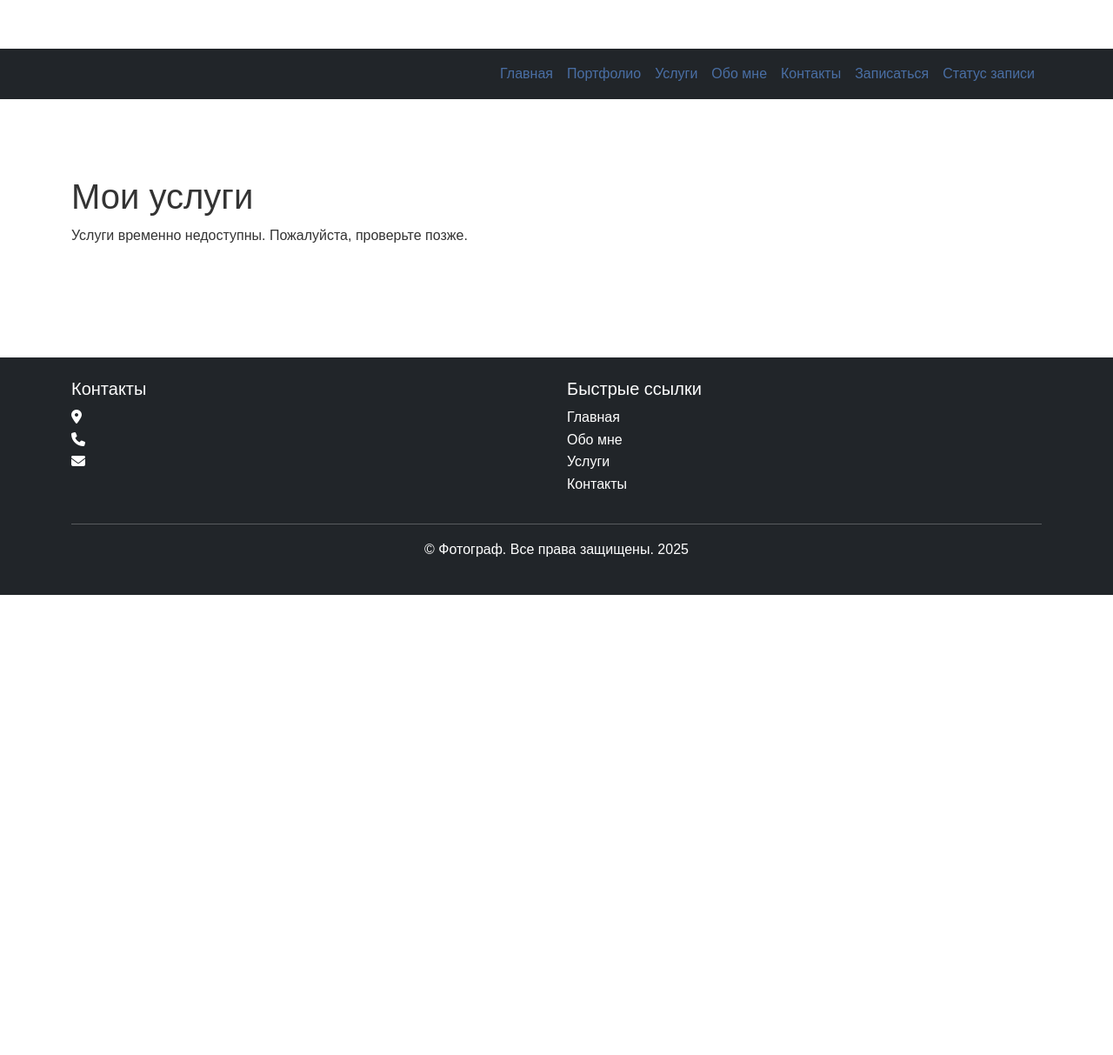
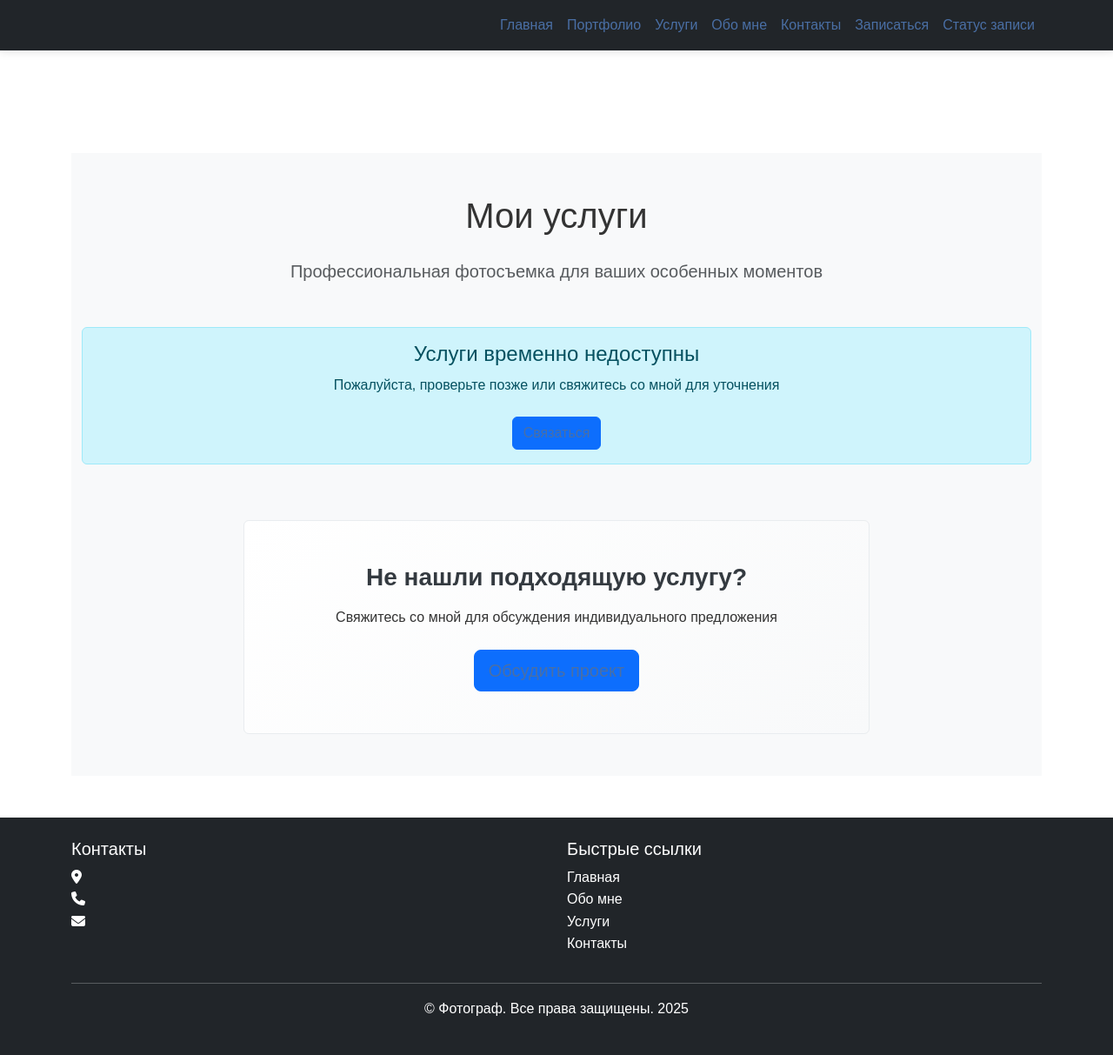
Before and after one commit to Alex-Berezovsky-non/Vivid_Project, a Django app: page /services/ in a window 1280 px wide. Shown: the whole page at 87% size. Before the commit the page ends 684 px from the top, so only its background shows below. Run offline with Django 5.2, Linux system fonts and the light colour scheme; data comes from the database, SQL or seed files in the repository; data that the repository does not hold is empty.

Commit message:
feat: make navbar fixed and center services page
RU:
Сделано навбар фиксированным и центрирована страница услуг
- Навбар теперь фиксированный и виден при скролле на всех страницах
- Добавлены компенсирующие отступы для фиксированного навбара
- Полностью центрирована страница услуг
- Улучшены стили карточек услуг с анимациями
- Добавлен призыв к действию на странице услуг

ENG:
Made navbar fixed and centered services page
- Navbar is now fixed and visible on scroll across all pages
- Added compensating padding for fixed navbar
- Fully centered services page layout
- Improved service cards styling with animations
- Added call-to-action on services page"

```diff
--- a/core/static/core/css/gallery.css
+++ b/core/static/core/css/gallery.css
@@ -80,3 +80,9 @@
     font-size: 2.5rem;
     font-weight: 300;
 }
+.gallery-section {
+    padding: 4rem 0;
+    background: #f8f9fa;
+    position: relative;
+    z-index: 1;
+}
--- a/core/static/core/css/styles.css
+++ b/core/static/core/css/styles.css
@@ -11,7 +11,7 @@
   font-family: 'Arial', sans-serif;
   color: #333;
   line-height: 1.6;
-  padding-top: 56px; /* Для фиксированной навигации */
+  padding-top: 76px !important; /* Компенсация для фиксированного навбара */
 }
 
 /* !important для переопределения Bootstrap */
@@ -25,12 +25,22 @@
   color: #3a5a80 !important;
 }
 
-/* Hero секция с фото */
+/* Фиксированный навбар */
+.navbar.fixed-top {
+  position: fixed;
+  top: 0;
+  right: 0;
+  left: 0;
+  z-index: 1030;
+  box-shadow: 0 2px 10px rgba(0,0,0,0.1);
+}
+
+/* Герой-секция без отступа сверху */
 .hero {
-  padding: 6rem 0;
+  margin-top: 0 !important;
+  padding: 4rem 0 6rem !important;
   background: linear-gradient(135deg, #f8f9fa 0%, #e9ecef 100%);
   text-align: center;
-  margin-top: -56px;
 }
 
 .hero-photo {
@@ -46,6 +56,11 @@
 .hero-photo:hover {
   transform: perspective(1000px) rotateY(0deg);
   box-shadow: 0 25px 50px rgba(0,0,0,0.2);
+}
+
+/* Убедимся, что все секции имеют правильные отступы */
+section {
+  scroll-margin-top: 80px; /* Для якорных ссылок */
 }
 
 /* Кнопка - более специфичный селектор */
@@ -85,29 +100,94 @@
   flex: 1;
 }
 
-/* Страница услуг */
-.services {
-  padding: 4rem 0;
+/* Центрирование для услуг и работ */
+.preview-services,
+.preview-portfolio {
+  text-align: center;
 }
 
+/* Карточки услуг - объединенные стили */
 .service-card {
+  background: white;
   border: 1px solid #eee;
-  border-radius: 8px;
-  padding: 2rem;
+  border-radius: 15px;
+  padding: 2.5rem;
   margin-bottom: 2rem;
+  transition: all 0.3s ease;
+  height: 100%;
+  display: flex;
+  flex-direction: column;
+  align-items: center;
+  box-shadow: 0 5px 20px rgba(0,0,0,0.1);
+}
+
+.service-card:hover {
+  transform: translateY(-10px);
+  box-shadow: 0 15px 40px rgba(0,0,0,0.15);
+}
+
+.service-header h2,
+.service-card h3 {
+  color: var(--primary-color);
+  margin-bottom: 1rem;
+  font-weight: 600;
+}
+
+.service-header h2 {
+  font-size: 1.8rem;
+}
+
+.service-body .price,
+.service-card .price {
+  font-size: 2.2rem;
+  font-weight: bold;
+  color: var(--primary-color);
+  margin: 1.5rem 0;
+}
+
+.service-body p {
+  color: var(--secondary-color);
+  line-height: 1.6;
+  margin-bottom: 2rem;
+}
+
+.service-footer {
+  margin-top: auto;
+}
+
+/* Карточки альбомов */
+.preview-portfolio .card {
+  border: none;
+  border-radius: 15px;
+  overflow: hidden;
+  box-shadow: 0 5px 15px rgba(0,0,0,0.1);
   transition: all 0.3s ease;
 }
 
-.service-card:hover {
+.preview-portfolio .card:hover {
   transform: translateY(-5px);
-  box-shadow: 0 10px 20px rgba(0,0,0,0.1);
+  box-shadow: 0 15px 30px rgba(0,0,0,0.15);
 }
 
-.price {
-  font-size: 1.5rem;
-  font-weight: bold;
-  color: var(--primary-color);
-  margin: 1rem 0;
+.preview-portfolio .card-img-top {
+  height: 250px;
+  object-fit: cover;
+}
+
+.preview-portfolio .card-title {
+  color: var(--dark-color);
+  font-weight: 600;
+}
+
+/* Кнопки */
+.btn-outline-primary {
+  border-width: 2px;
+  font-weight: 500;
+}
+
+.btn-outline-primary:hover {
+  background-color: var(--primary-color);
+  border-color: var(--primary-color);
 }
 
 /* Контакты */
@@ -220,8 +300,32 @@
   transform: translateY(-2px);
 }
 
+/* Стили для страницы услуг */
+.services {
+  background: #f8f9fa;
+  min-height: 70vh;
+}
+
+.cta-box {
+  background: linear-gradient(135deg, #ffffff 0%, #f8f9fa 100%);
+  border: 1px solid #e9ecef;
+  padding: 3rem;
+  border-radius: 15px;
+  text-align: center;
+}
+
+.cta-box h3 {
+  color: var(--dark-color);
+  font-weight: 600;
+  margin-bottom: 1.5rem;
+}
+
 /* Адаптивность */
 @media (max-width: 992px) {
+  .navbar.fixed-top {
+    position: fixed;
+  }
+
   .about-content {
     flex-direction: column;
   }
@@ -233,7 +337,7 @@
 
   .hero {
     text-align: center;
-    padding: 4rem 0;
+    padding: 2rem 0 4rem !important;
   }
 
   .hero-photo {
@@ -245,9 +349,7 @@
   .hero-photo:hover {
     transform: scale(1.05);
   }
-}
 
-@media (max-width: 768px) {
   .social-icons {
     justify-content: center;
   }
@@ -256,3 +358,25 @@
     justify-content: center;
   }
 }
+
+@media (max-width: 768px) {
+  body {
+    padding-top: 66px !important;
+  }
+
+  .service-card {
+    padding: 2rem 1.5rem;
+  }
+
+  .service-header h2 {
+    font-size: 1.5rem;
+  }
+
+  .service-body .price {
+    font-size: 1.8rem;
+  }
+
+  .cta-box {
+    padding: 2rem !important;
+  }
+}
--- /dev/null
+++ b/core/static/core/js/main.js
@@ -0,0 +1,17 @@
+// Плавная прокрутка для якорных ссылок
+document.addEventListener('DOMContentLoaded', function() {
+    // Плавная прокрутка для всех ссылок с хэшем
+    document.querySelectorAll('a[href^="#"]').forEach(anchor => {
+        anchor.addEventListener('click', function (e) {
+            e.preventDefault();
+            const target = document.querySelector(this.getAttribute('href'));
+            if (target) {
+                const offsetTop = target.offsetTop - 80; // Компенсация для фиксированного навбара
+                window.scrollTo({
+                    top: offsetTop,
+                    behavior: 'smooth'
+                });
+            }
+        });
+    });
+});
--- a/core/templates/core/base.html
+++ b/core/templates/core/base.html
@@ -19,8 +19,8 @@
     <link rel="stylesheet" href="https://cdnjs.cloudflare.com/ajax/libs/font-awesome/6.4.0/css/all.min.css">
 </head>
 <body>
-    <!-- Навбар -->
-    <nav class="navbar navbar-expand-lg navbar-dark bg-dark">
+    <!-- Фиксированный навбар -->
+    <nav class="navbar navbar-expand-lg navbar-dark bg-dark fixed-top">
         <div class="container">
             <a class="navbar-brand" href="{% url 'core:home' %}">{{ site_settings.site_name }}</a>
             <button class="navbar-toggler" type="button" data-bs-toggle="collapse" data-bs-target="#navbarNav">
@@ -54,9 +54,12 @@
         </div>
     </nav>
 
-    <main class="container mt-4">
-        {% block content %}{% endblock %}
-    </main>
+    <!-- Отступ для фиксированного навбара -->
+    <div style="padding-top: 76px;">
+        <main class="container mt-4">
+            {% block content %}{% endblock %}
+        </main>
+    </div>
 
     <!-- Футер -->
     <footer class="bg-dark text-white py-4 mt-5">
--- a/core/templates/core/services.html
+++ b/core/templates/core/services.html
@@ -1,20 +1,55 @@
 {% extends "core/base.html" %}
+{% load static %}
 
 {% block content %}
-<section class="services">
-    <h1>Мои услуги</h1>
+<section class="services py-5">
+    <div class="container">
+        <!-- Заголовок по центру -->
+        <div class="row justify-content-center">
+            <div class="col-lg-8 text-center">
+                <h1 class="mb-4">Мои услуги</h1>
+                <p class="lead text-muted mb-5">Профессиональная фотосъемка для ваших особенных моментов</p>
+            </div>
+        </div>
 
-    <div class="service-cards">
+        <!-- Услуги по центру -->
+        <div class="row justify-content-center">
             {% for service in services %}
-        <div class="service-card">
+            <div class="col-lg-4 col-md-6 mb-4">
+                <div class="service-card text-center h-100">
+                    <div class="service-header mb-4">
                         <h2>{{ service.name }}</h2>
+                    </div>
+                    <div class="service-body">
                         <p class="price">{{ service.price }}₽</p>
                         <p>{{ service.description|default:"Подробное описание услуги" }}</p>
-            <a href="{% url 'core:contacts' %}" class="btn">Заказать</a>
+                    </div>
+                    <div class="service-footer mt-auto">
+                        <a href="{% url 'core:contacts' %}" class="btn btn-custom">Заказать</a>
+                    </div>
+                </div>
             </div>
             {% empty %}
-        <p>Услуги временно недоступны. Пожалуйста, проверьте позже.</p>
+            <div class="col-12 text-center">
+                <div class="alert alert-info">
+                    <h4>Услуги временно недоступны</h4>
+                    <p>Пожалуйста, проверьте позже или свяжитесь со мной для уточнения</p>
+                    <a href="{% url 'core:contacts' %}" class="btn btn-primary mt-2">Связаться</a>
+                </div>
+            </div>
             {% endfor %}
+        </div>
+
+        <!-- Призыв к действию -->
+        <div class="row justify-content-center mt-5">
+            <div class="col-lg-8 text-center">
+                <div class="cta-box bg-light p-5 rounded">
+                    <h3 class="mb-3">Не нашли подходящую услугу?</h3>
+                    <p class="mb-4">Свяжитесь со мной для обсуждения индивидуального предложения</p>
+                    <a href="{% url 'core:contacts' %}" class="btn btn-primary btn-lg">Обсудить проект</a>
+                </div>
+            </div>
+        </div>
     </div>
 </section>
 {% endblock %}
```
Also changed, not shown: core/templates/core/home.html (+34 -18 lines). Lines whose indentation alone changed are shown as unchanged.
